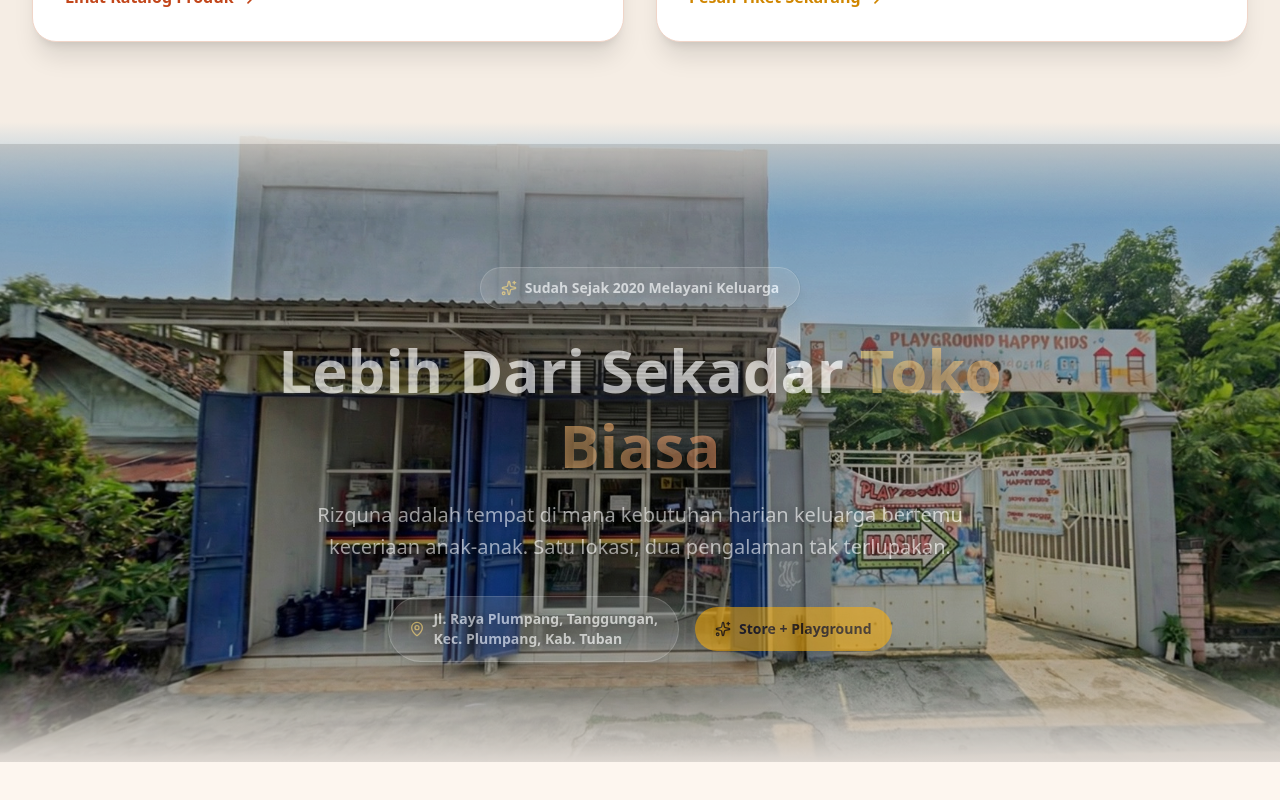
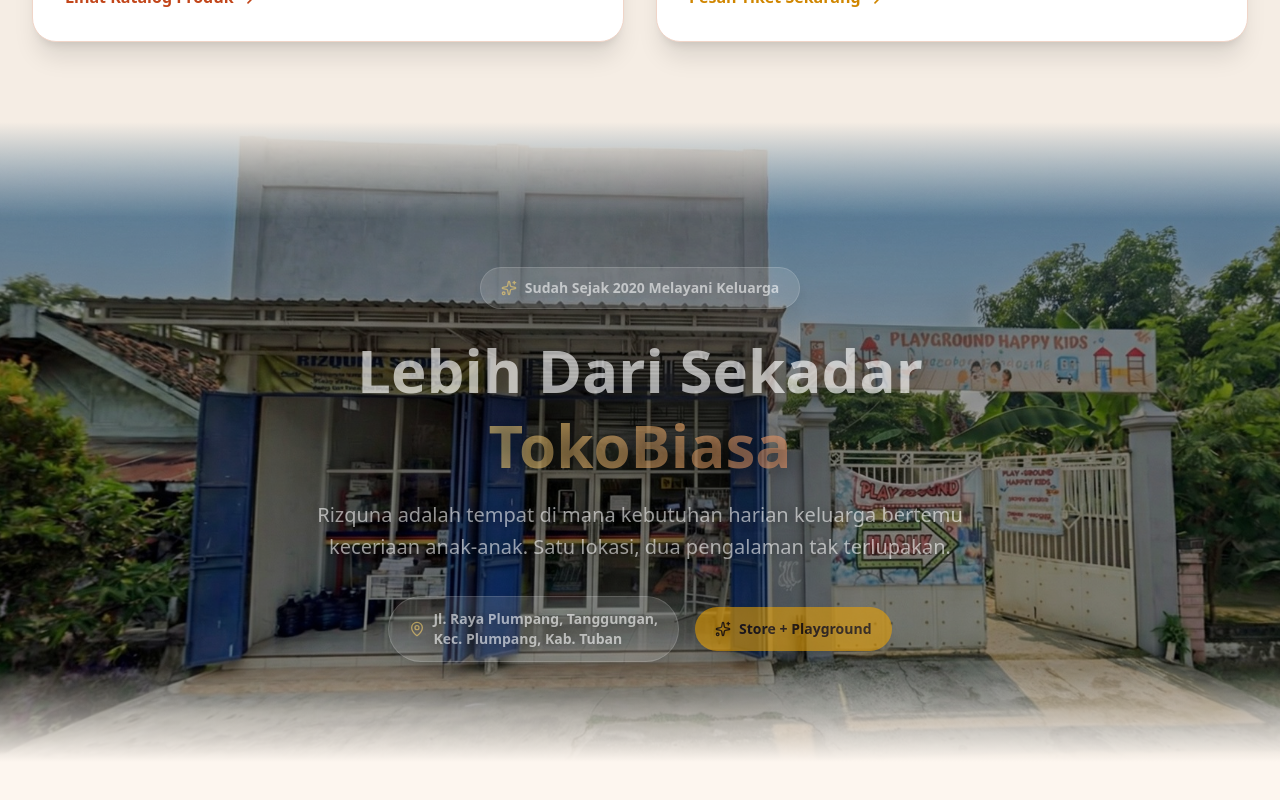
Before and after one commit to Loverzzz/rizqunastore, a Next.js app: page / in a window 1280 px wide. Shown: the part 3960-4760 px from the top of the page. Built offline with nearby package versions, Linux system fonts and the light colour scheme; no server answers.

Commit message:
Static overlay, no dark patches on scroll; join TokoBiasa text

```diff
--- a/src/components/ParallaxZoomReveal.tsx
+++ b/src/components/ParallaxZoomReveal.tsx
@@ -14,12 +14,6 @@ export default function ParallaxZoomReveal() {
 
   // Image zooms from 1.0 → 1.25 as user scrolls through
   const scale = useTransform(scrollYProgress, [0, 0.6], [1.0, 1.25]);
-  // Overlay — keep subtle, avoid dark patches
-  const overlayOpacity = useTransform(
-    scrollYProgress,
-    [0, 0.3, 0.5, 0.7],
-    [0.5, 0.15, 0.1, 0.4],
-  );
   // Text fades in at 30-50% scroll
   const textOpacity = useTransform(
     scrollYProgress,
@@ -50,11 +44,8 @@ export default function ParallaxZoomReveal() {
         />
       </motion.div>
 
-      {/* Dark overlay that fades */}
-      <motion.div
-        className="absolute inset-0 bg-black/70"
-        style={{ opacity: overlayOpacity }}
-      />
+      {/* Static dark overlay — consistent, no animation */}
+      <div className="absolute inset-0 bg-black/40" />
 
       {/* Gradient edges for blending */}
       <div className="absolute inset-x-0 top-0 h-24 bg-gradient-to-b from-[#F5EDE4] to-transparent dark:from-[#2D1506]/30" />
@@ -65,9 +56,6 @@ export default function ParallaxZoomReveal() {
         className="absolute inset-0 flex flex-col items-center justify-center text-center px-6"
         style={{ opacity: textOpacity, y: textY }}
       >
-        {/* Semi-transparent backdrop for readability */}
-        <div className="absolute inset-0 bg-black/20 pointer-events-none" />
-
         <div className="relative z-10 flex flex-col items-center max-w-3xl">
           <div className="inline-flex items-center gap-2 px-5 py-2.5 rounded-full bg-white/20 text-white text-sm font-bold mb-6 border border-white/25 backdrop-blur-lg select-none shadow-lg">
             <Sparkles className="w-4 h-4 text-accent-300" />
@@ -77,7 +65,7 @@ export default function ParallaxZoomReveal() {
           <h2 className="text-4xl md:text-6xl font-extrabold text-white mb-4 leading-tight [text-shadow:0_2px_20px_rgba(0,0,0,0.6)]">
             Lebih Dari Sekadar{" "}
             <span className="text-transparent bg-clip-text bg-gradient-to-r from-accent-300 to-brand-300">
-              Toko Biasa
+              TokoBiasa
             </span>
           </h2>
 
```
